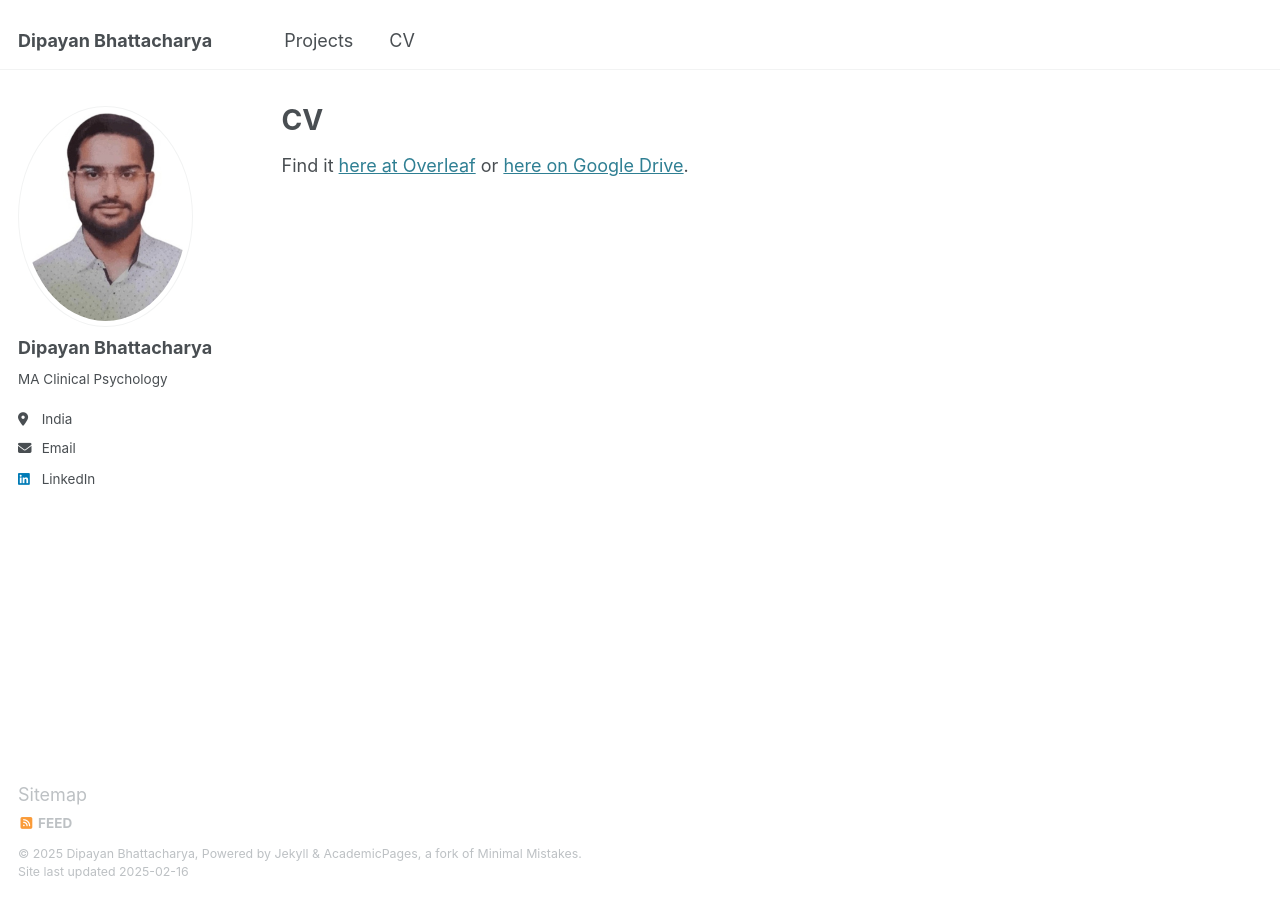
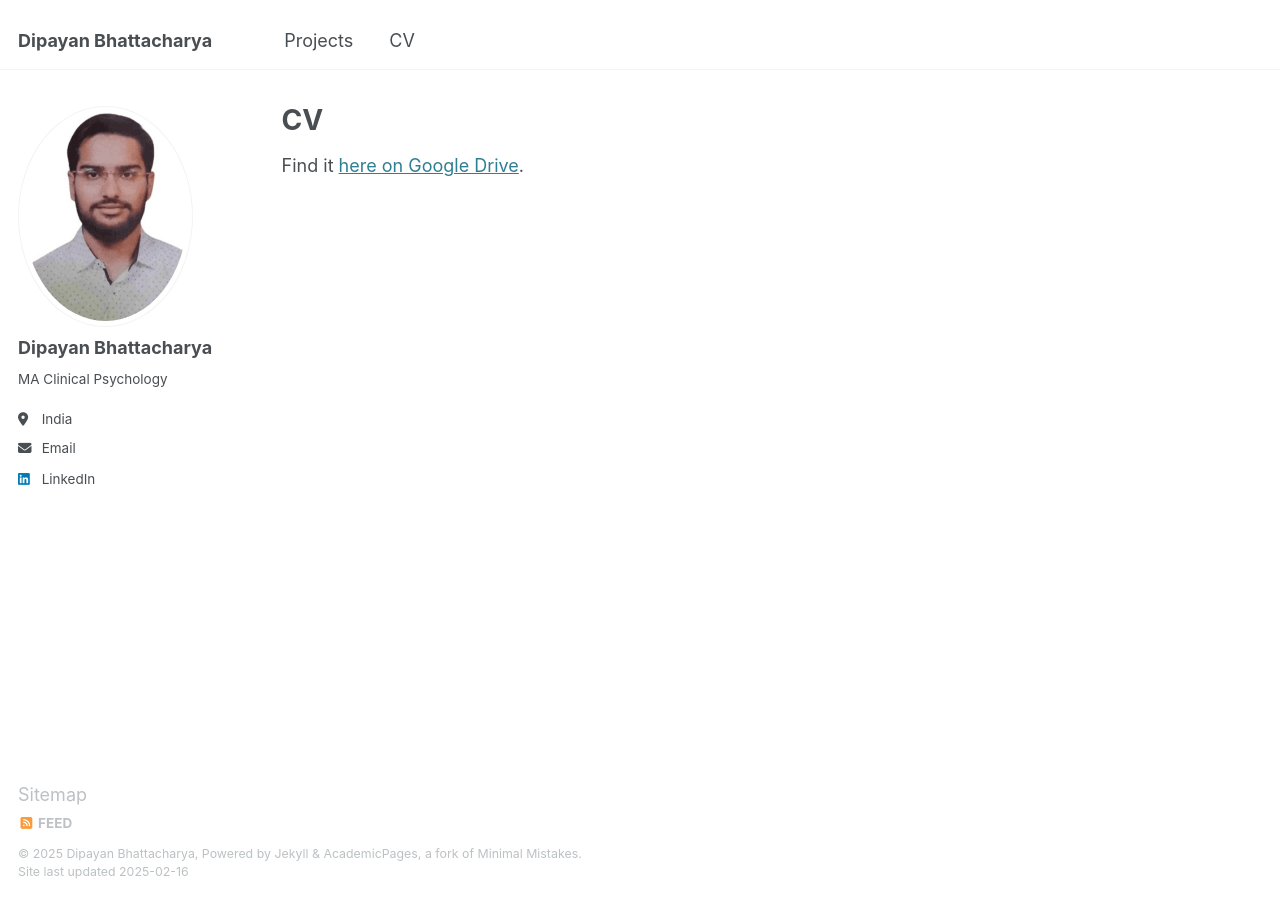
Before and after one commit to Dipayanbhattachary2000/Dipayanbhattachary2000.github.io, a Jekyll site: the page built from _pages/cv.md, in a window 1280 px wide. Built offline with Jekyll 4.4.1, drawn with Linux system fonts in a browser that asks for light colours.

Commit message:
Update cv.md

```diff
--- a/_pages/cv.md
+++ b/_pages/cv.md
@@ -9,4 +9,4 @@ redirect_from:
 
 {% include base_path %}
 
-Find it [here at Overleaf](https://www.overleaf.com/read/kkmkmqvyffnh#b3d198) or [here on Google Drive](https://drive.google.com/file/d/1gSuksu8xYCEoxRwkKpVX7FIInuRp6bUu/view?usp=drive_link).
+Find it [here on Google Drive](https://drive.google.com/file/d/1gSuksu8xYCEoxRwkKpVX7FIInuRp6bUu/view?usp=drive_link).
```
